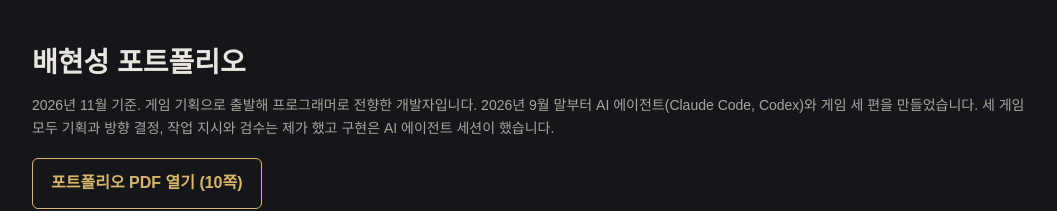
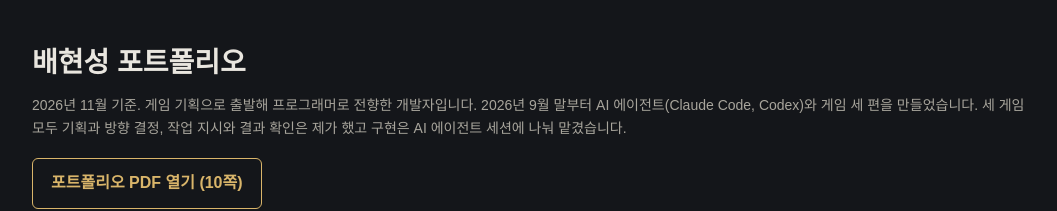
Before and after one commit to kkp8121-rgb/portfolio-2026, a plain HTML site: page index.html in a window 1280 px wide. Shown: the top 211 px of the page, without its empty margins (108-1165 px from the left). Drawn offline with Linux system fonts and the light colour scheme.

Commit message:
Rewrite the intro line and the PDF from the applicant's view
Co-Authored-By: Claude Opus 5.5 <noreply@anthropic.com>

```diff
--- a/index.html
+++ b/index.html
@@ -43,7 +43,7 @@
 <body>
 <main>
   <h1>배현성 포트폴리오</h1>
-  <p class="sub">2026년 11월 기준. 게임 기획으로 출발해 프로그래머로 전향한 개발자입니다. 2026년 9월 말부터 AI 에이전트(Claude Code, Codex)와 게임 세 편을 만들었습니다. 세 게임 모두 기획과 방향 결정, 작업 지시와 검수는 제가 했고 구현은 AI 에이전트 세션이 했습니다.</p>
+  <p class="sub">2026년 11월 기준. 게임 기획으로 출발해 프로그래머로 전향한 개발자입니다. 2026년 9월 말부터 AI 에이전트(Claude Code, Codex)와 게임 세 편을 만들었습니다. 세 게임 모두 기획과 방향 결정, 작업 지시와 결과 확인은 제가 했고 구현은 AI 에이전트 세션에 나눠 맡겼습니다.</p>
   <a class="btn" href="portfolio.pdf">포트폴리오 PDF 열기 (10쪽)</a>
   <nav>게임 화면 바로 가기: <a href="#yokai">조선척귀대</a><a href="#witch">견습 마녀 키우기</a><a href="#sea">바닷길 상단</a><a href="#company">회사 프로젝트</a></nav>
 
```
Also changed, not shown: 1 other file.
